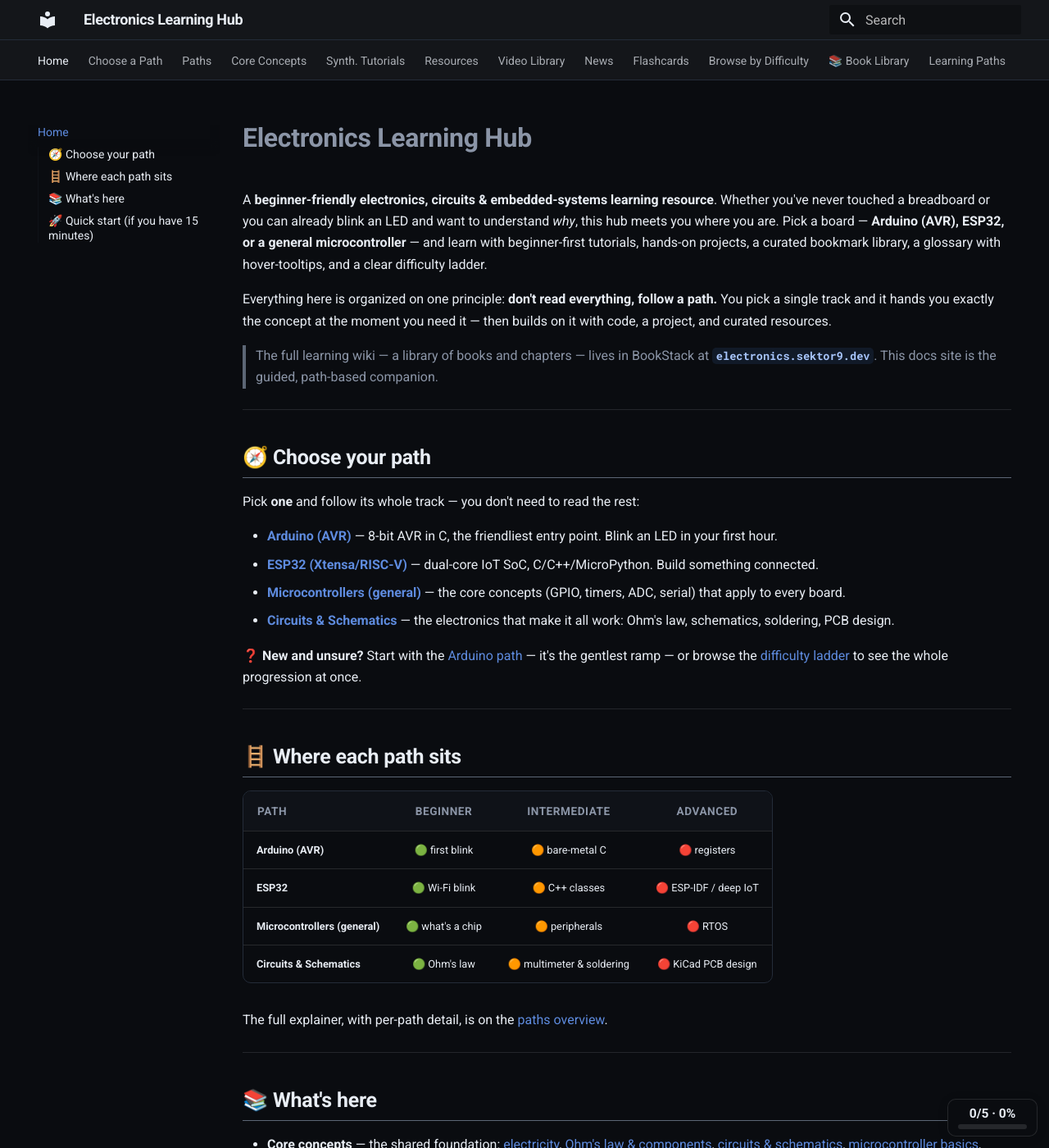
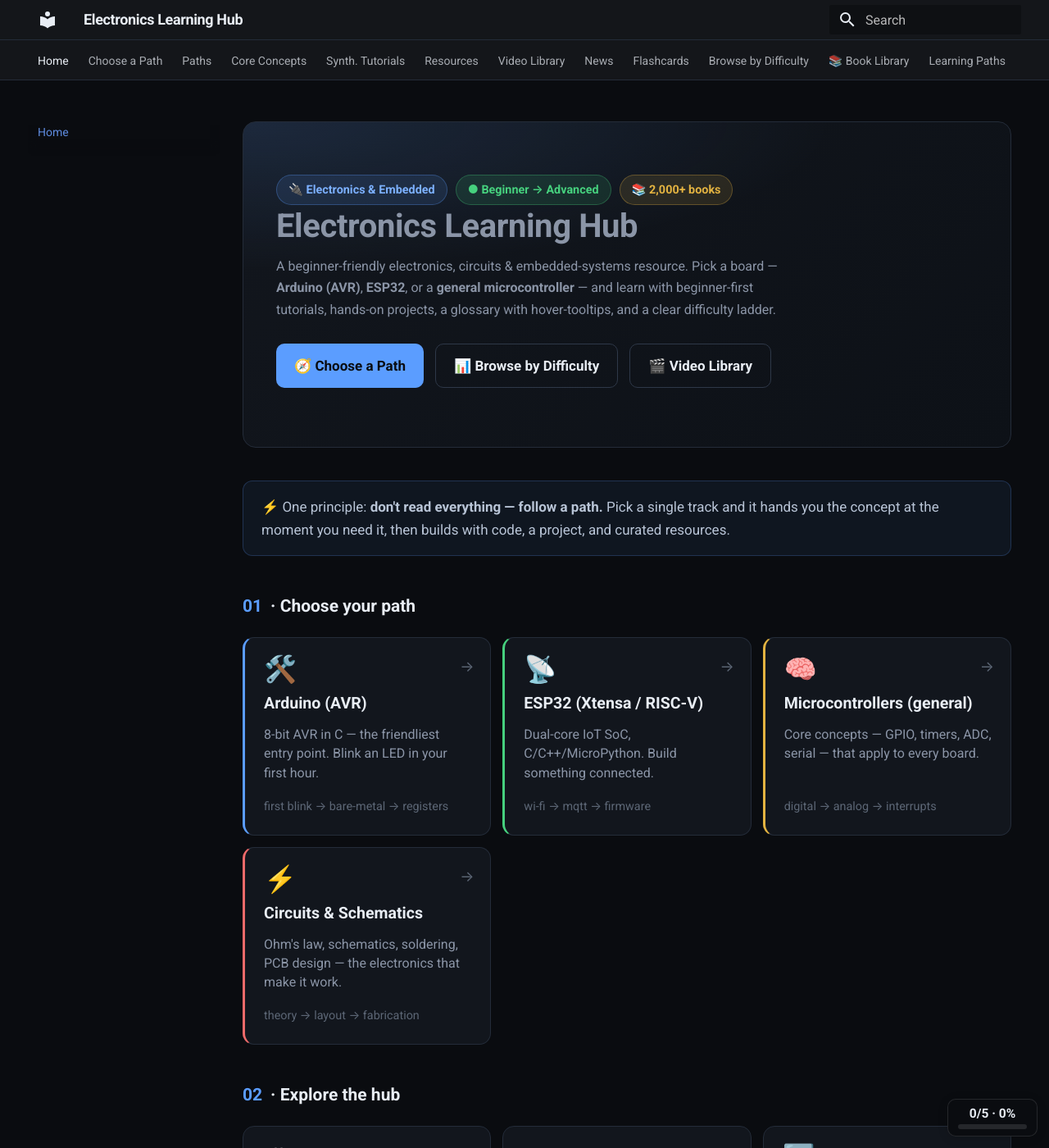
Before and after one commit to blivodev/Electronics-Learning-Hub, an MkDocs documentation site: the page built from docs/index.md, in a window 1280 px wide and 1400 px high. Shown: the whole window at 82% size. Built offline with MkDocs 1.6.1 and Material for MkDocs 9.7.7, drawn with Linux system fonts in a browser that asks for light colours; some of the changed text lies outside the part shown.

Commit message:
Modern card-based homepage (sektor9 design): hero, path cards, difficulty ladder

```diff
--- a/docs/index.md
+++ b/docs/index.md
@@ -1,70 +1,80 @@
-# Electronics Learning Hub
+<div class="s9-hero">
+  <div class="s9-badge-row">
+    <span class="s9-chip">🔌 Electronics &amp; Embedded</span>
+    <span class="s9-chip green">● Beginner → Advanced</span>
+    <span class="s9-chip amber">📚 2,000+ books</span>
+  </div>
+  <h1>Electronics Learning Hub</h1>
+  <p>A beginner-friendly electronics, circuits &amp; embedded-systems resource. Pick a board — <b>Arduino (AVR)</b>, <b>ESP32</b>, or a <b>general microcontroller</b> — and learn with beginner-first tutorials, hands-on projects, a glossary with hover-tooltips, and a clear difficulty ladder.</p>
+  <div class="s9-cta">
+    <a class="primary" href="paths/index.md">🧭 Choose a Path</a>
+    <a class="ghost" href="browse/index.md">📊 Browse by Difficulty</a>
+    <a class="ghost" href="videos/index.md">🎬 Video Library</a>
+  </div>
+</div>
 
-A **beginner-friendly electronics, circuits & embedded-systems learning resource**. Whether you've
-never touched a breadboard or you can already blink an LED and want to understand *why*, this hub
-meets you where you are. Pick a board — **Arduino (AVR), ESP32, or a general microcontroller** — and
-learn with beginner-first tutorials, hands-on projects, a curated bookmark library, a glossary with
-hover-tooltips, and a clear difficulty ladder.
+<div class="s9-note">⚡ One principle: <b>don't read everything — follow a path.</b> Pick a single track and it hands you the concept at the moment you need it, then builds with code, a project, and curated resources.</div>
 
-Everything here is organized on one principle: **don't read everything, follow a path.** You pick a
-single track and it hands you exactly the concept at the moment you need it — then builds on it with
-code, a project, and curated resources.
+<div class="s9-sec"><span class="n">01</span> · Choose your path</div>
+<div class="s9-grid">
+  <a class="s9-card blue" href="paths/arduino/index.md">
+    <span class="ico">🛠️</span><span class="ttl">Arduino (AVR)</span>
+    <span class="dsc">8-bit AVR in C — the friendliest entry point. Blink an LED in your first hour.</span>
+    <span class="meta">first blink → bare-metal → registers</span><span class="arrow">→</span>
+  </a>
+  <a class="s9-card green" href="paths/esp32/index.md">
+    <span class="ico">📡</span><span class="ttl">ESP32 (Xtensa / RISC-V)</span>
+    <span class="dsc">Dual-core IoT SoC, C/C++/MicroPython. Build something connected.</span>
+    <span class="meta">wi-fi → mqtt → firmware</span><span class="arrow">→</span>
+  </a>
+  <a class="s9-card amber" href="paths/mcu/index.md">
+    <span class="ico">🧠</span><span class="ttl">Microcontrollers (general)</span>
+    <span class="dsc">Core concepts — GPIO, timers, ADC, serial — that apply to every board.</span>
+    <span class="meta">digital → analog → interrupts</span><span class="arrow">→</span>
+  </a>
+  <a class="s9-card red" href="paths/circuits/index.md">
+    <span class="ico">⚡</span><span class="ttl">Circuits &amp; Schematics</span>
+    <span class="dsc">Ohm's law, schematics, soldering, PCB design — the electronics that make it work.</span>
+    <span class="meta">theory → layout → fabrication</span><span class="arrow">→</span>
+  </a>
+</div>
 
-> The full learning wiki — a library of books and chapters — lives in BookStack at
-> **`electronics.sektor9.dev`**. This docs site is the guided, path-based companion.
+<div class="s9-sec"><span class="n">02</span> · Explore the hub</div>
+<div class="s9-grid">
+  <a class="s9-card" href="concepts/01-electricity.md"><span class="ico">📖</span><span class="ttl">Core Concepts</span><span class="dsc">Electricity, Ohm's law, circuits, microcontrollers.</span></a>
+  <a class="s9-card" href="synthesized/arduino-c.md"><span class="ico">💻</span><span class="ttl">Synthesized Tutorials</span><span class="dsc">Deep, code-heavy single-topic courses.</span></a>
+  <a class="s9-card" href="GLOSSARY/README.md"><span class="ico">🔤</span><span class="ttl">Glossary</span><span class="dsc">Every term with hover-tooltips.</span></a>
+  <a class="s9-card" href="flashcards/index.md"><span class="ico">🃏</span><span class="ttl">Flashcards</span><span class="dsc">Leitner spaced-repetition review.</span></a>
+  <a class="s9-card" href="interactive/index.md"><span class="ico">🎛️</span><span class="ttl">Interactive</span><span class="dsc">Diagrams, simulators and demos.</span></a>
+  <a class="s9-card" href="playground/index.md"><span class="ico">🧪</span><span class="ttl">Playground</span><span class="dsc">Live experiments, right in the browser.</span></a>
+  <a class="s9-card" href="learning-paths/index.md"><span class="ico">🗺️</span><span class="ttl">Learning Paths</span><span class="dsc">Guided tracks with milestones.</span></a>
+  <a class="s9-card green" href="https://books.sektor9.dev/"><span class="ico">📚</span><span class="ttl">Book Library</span><span class="dsc">2,100+ free books — read in the browser.</span></a>
+  <a class="s9-card amber" href="news/index.md"><span class="ico">📰</span><span class="ttl">News</span><span class="dsc">Curated electronics headlines.</span></a>
+  <a class="s9-card" href="resources/curated/videos.md"><span class="ico">🎬</span><span class="ttl">Video Library</span><span class="dsc">Watch-and-learn embeds for every topic.</span></a>
+  <a class="s9-card" href="browse/index.md"><span class="ico">📊</span><span class="ttl">Browse by Difficulty</span><span class="dsc">The whole progression at a glance.</span></a>
+  <a class="s9-card purple" href="https://wiki.sektor9.dev/"><span class="ico">🏛️</span><span class="ttl">Full Wiki</span><span class="dsc">BookStack library of books &amp; chapters.</span></a>
+</div>
 
----
+<div class="s9-sec"><span class="n">03</span> · Where each path sits</div>
+<div class="s9-steps">
+  <div class="s9-step"><span class="dot b"></span><span class="lbl">Beginner</span><span class="txt">first blink · breadboards · Ohm's law · getting an LED on</span></div>
+  <div class="s9-step"><span class="dot i"></span><span class="lbl">Intermediate</span><span class="txt">bare-metal C · timers &amp; interrupts · serial · sensors</span></div>
+  <div class="s9-step"><span class="dot a"></span><span class="lbl">Advanced</span><span class="txt">registers · RTOS · PCB layout · firmware architecture</span></div>
+</div>
 
-## 🧭 Choose your path
+<div class="s9-note">❓ <b>New and unsure?</b> Start with the <b>Arduino path</b> — it's the gentlest ramp — or browse the <a href="paths/index.md">difficulty ladder</a> to see the whole progression at once.</div>
 
-Pick **one** and follow its whole track — you don't need to read the rest:
+<div class="s9-sec"><span class="n">04</span> · Quick start (15 minutes)</div>
+<div class="s9-steps">
+  <div class="s9-step"><span class="dot b"></span><span class="lbl">1 · Read</span><span class="txt"><a href="concepts/01-electricity.md">How electricity works</a> — it's just water-in-a-pipe.</span></div>
+  <div class="s9-step"><span class="dot i"></span><span class="lbl">2 · Build</span><span class="txt"><a href="paths/arduino/beginner.md">Arduino Beginner</a> — blink your first LED.</span></div>
+  <div class="s9-step"><span class="dot a"></span><span class="lbl">3 · Look up</span><span class="txt">Any word you don't know → <a href="GLOSSARY/README.md">the glossary</a>.</span></div>
+</div>
 
-- [**Arduino (AVR)**](paths/arduino/index.md) — 8-bit AVR in C, the friendliest entry point. Blink an LED in your first hour.
-- [**ESP32 (Xtensa/RISC-V)**](paths/esp32/index.md) — dual-core IoT SoC, C/C++/MicroPython. Build something connected.
-- [**Microcontrollers (general)**](paths/mcu/index.md) — the core concepts (GPIO, timers, ADC, serial) that apply to every board.
-- [**Circuits & Schematics**](paths/circuits/index.md) — the electronics that make it all work: Ohm's law, schematics, soldering, PCB design.
-
-❓ **New and unsure?** Start with the [Arduino path](paths/arduino/index.md) — it's the gentlest ramp —
-or browse the [difficulty ladder](paths/index.md#the-difficulty-ladder-at-a-glance) to see the whole
-progression at once.
-
----
-
-## 🪜 Where each path sits
-
-| Path | Beginner | Intermediate | Advanced |
-|------|:--------:|:------------:|:--------:|
-| **Arduino (AVR)** | 🟢 first blink | 🟠 bare-metal C | 🔴 registers |
-| **ESP32** | 🟢 Wi-Fi blink | 🟠 C++ classes | 🔴 ESP-IDF / deep IoT |
-| **Microcontrollers (general)** | 🟢 what's a chip | 🟠 peripherals | 🔴 RTOS |
-| **Circuits & Schematics** | 🟢 Ohm's law | 🟠 multimeter & soldering | 🔴 KiCad PCB design |
-
-The full explainer, with per-path detail, is on the [paths overview](paths/index.md).
-
----
-
-## 📚 What's here
-
-- **Core concepts** — the shared foundation: [electricity](concepts/01-electricity.md),
-  [Ohm's law & components](concepts/02-components.md), [circuits & schematics](concepts/03-circuits.md),
-  [microcontroller basics](concepts/04-microcontrollers.md), [projects](concepts/05-projects.md).
-- **Synthesized tutorials** — deep, code-heavy single-topic courses:
-  [Arduino (C)](synthesized/arduino-c.md) · [ESP32 (C/C++)](synthesized/esp32-cpp.md) ·
-  [Rust on embedded](synthesized/embedded-rust.md) · [MicroPython](synthesized/micropython.md).
-- **Curated resource library** — a big bookmark bar of free tutorials, docs, videos and
-  communities, starting with the [video library](resources/curated/videos.md).
-- **Glossary** — every term linked with a hover-tooltip and a detailed page ([start here](GLOSSARY/README.md)).
-- **Wiki** — the full library of books/chapters lives in BookStack at **`electronics.sektor9.dev`**.
-
----
-
-## 🚀 Quick start (if you have 15 minutes)
-
-1. Read [How electricity works](concepts/01-electricity.md) — it's just water-in-a-pipe.
-2. Open the [Arduino Beginner tutorial](paths/arduino/beginner.md) and blink your first LED.
-3. Look up any word you don't know in the [Glossary](GLOSSARY/README.md).
-
-That's the whole on-ramp. From there, the paths take over.
+<div class="s9-cta">
+  <a class="ghost" href="https://wiki.sektor9.dev/">📚 Full wiki (BookStack)</a>
+  <a class="ghost" href="https://ide.sektor9.dev/">💻 Open the IDE</a>
+</div>
 
 ---
 
--- /dev/null
+++ b/docs/stylesheets/cards.css
@@ -0,0 +1,117 @@
+/* ==========================================================================
+   sektor9 card-based landing components — modern learning-hub look.
+   Used by osdev + electronics hubs (MkDocs Material).
+   ========================================================================== */
+
+/* ---- hero ---- */
+.s9-hero {
+  margin: 0 0 2rem;
+  padding: 2.2rem 2rem;
+  border-radius: 16px;
+  background:
+    radial-gradient(1200px 300px at 0% 0%, rgba(91,157,255,.14), transparent 60%),
+    linear-gradient(135deg, #12161d, #0d1117);
+  border: 1px solid #242c39;
+}
+.s9-hero h1 {
+  margin: 0 0 .5rem;
+  font-size: 2rem;
+  font-weight: 800;
+  letter-spacing: -.02em;
+  border: none;
+}
+.s9-hero p { margin: .3rem 0 0; color: #8b95a7; max-width: 70ch; }
+.s9-hero .s9-badge-row { margin-top: 1rem; display: flex; gap: .5rem; flex-wrap: wrap; }
+
+/* ---- badge chips ---- */
+.s9-chip {
+  display: inline-flex; align-items: center; gap: .35rem;
+  padding: .28rem .7rem; border-radius: 99px;
+  font-size: .72rem; font-weight: 600;
+  background: rgba(91,157,255,.12); color: #7cb0ff;
+  border: 1px solid rgba(91,157,255,.3);
+}
+.s9-chip.green { background: rgba(70,209,126,.12); color: #46d17e; border-color: rgba(70,209,126,.3); }
+.s9-chip.amber { background: rgba(227,179,65,.12); color: #e3b341; border-color: rgba(227,179,65,.3); }
+.s9-chip.red   { background: rgba(240,106,106,.12); color: #f06a6a; border-color: rgba(240,106,106,.3); }
+
+/* ---- section heading ---- */
+.s9-sec {
+  display: flex; align-items: center; gap: .5rem;
+  font-size: 1.05rem; font-weight: 700;
+  margin: 2.2rem 0 1rem; color: #e8edf4;
+}
+.s9-sec .n { color: #5b9dff; }
+
+/* ---- card grid ---- */
+.s9-grid {
+  display: grid;
+  grid-template-columns: repeat(auto-fill, minmax(240px, 1fr));
+  gap: 14px;
+  margin: 1rem 0 1.6rem;
+}
+.s9-card {
+  display: flex; flex-direction: column; gap: .5rem;
+  padding: 1.1rem 1.15rem;
+  border-radius: 14px;
+  background: #12161d;
+  border: 1px solid #242c39;
+  text-decoration: none !important;
+  color: #e8edf4 !important;
+  transition: border-color .15s ease, transform .15s ease, background .15s ease;
+  position: relative;
+}
+.s9-card:hover {
+  border-color: #5b9dff;
+  transform: translateY(-3px);
+  background: #171c25;
+}
+.s9-card .ico { font-size: 1.6rem; line-height: 1; }
+.s9-card .ttl { font-weight: 700; font-size: .98rem; color: #e8edf4; }
+.s9-card .dsc { font-size: .8rem; color: #8b95a7; line-height: 1.45; }
+.s9-card .meta { font-size: .72rem; color: #5c6675; margin-top: auto; padding-top: .4rem; }
+.s9-card .arrow { position: absolute; top: 1rem; right: 1rem; color: #5c6675; font-size: .9rem; transition: all .15s; }
+.s9-card:hover .arrow { color: #5b9dff; transform: translateX(3px); }
+
+/* accent variants */
+.s9-card.blue  { border-left: 3px solid #5b9dff; }
+.s9-card.green { border-left: 3px solid #46d17e; }
+.s9-card.amber { border-left: 3px solid #e3b341; }
+.s9-card.red   { border-left: 3px solid #f06a6a; }
+.s9-card.purple{ border-left: 3px solid #7c5cff; }
+
+/* ---- path ladder (horizontal steps) ---- */
+.s9-steps { display: flex; flex-direction: column; gap: .6rem; margin: 1rem 0 1.6rem; }
+.s9-step {
+  display: flex; align-items: center; gap: .9rem;
+  padding: .8rem 1rem; border-radius: 12px;
+  background: #12161d; border: 1px solid #242c39;
+}
+.s9-step .dot { width: 10px; height: 10px; border-radius: 50%; flex: 0 0 auto; }
+.s9-step .dot.b { background: #46d17e; box-shadow: 0 0 8px #46d17e; }
+.s9-step .dot.i { background: #e3b341; box-shadow: 0 0 8px #e3b341; }
+.s9-step .dot.a { background: #f06a6a; box-shadow: 0 0 8px #f06a6a; }
+.s9-step .lbl { font-weight: 700; font-size: .85rem; min-width: 92px; }
+.s9-step .txt { font-size: .85rem; color: #8b95a7; }
+
+/* ---- CTA row ---- */
+.s9-cta { display: flex; gap: .7rem; flex-wrap: wrap; margin: 1.4rem 0; }
+.s9-cta a {
+  display: inline-flex; align-items: center; gap: .4rem;
+  padding: .6rem 1.1rem; border-radius: 10px;
+  font-weight: 700; font-size: .85rem; text-decoration: none !important;
+}
+.s9-cta a.primary { background: #5b9dff; color: #0a0c10 !important; }
+.s9-cta a.primary:hover { background: #7cb0ff; }
+.s9-cta a.ghost { border: 1px solid #2e3848; color: #e8edf4 !important; }
+.s9-cta a.ghost:hover { border-color: #5b9dff; color: #5b9dff !important; }
+
+/* ---- info strip ---- */
+.s9-note {
+  padding: .85rem 1.1rem; border-radius: 12px; font-size: .85rem;
+  background: rgba(91,157,255,.07); border: 1px solid rgba(91,157,255,.22);
+  color: #b8c4d6; margin: 1.2rem 0;
+}
+
+/* tighten the default material content spacing on landing pages */
+.md-typeset .s9-grid + h2, .md-typeset .s9-steps + h2 { margin-top: 1.8rem; }
--- a/mkdocs.yml
+++ b/mkdocs.yml
@@ -80,6 +80,7 @@
   - admonition
 
 extra_css:
+  - stylesheets/cards.css
   - stylesheets/extra.css
   - stylesheets/quizzes.css
   - stylesheets/progress.css
```
